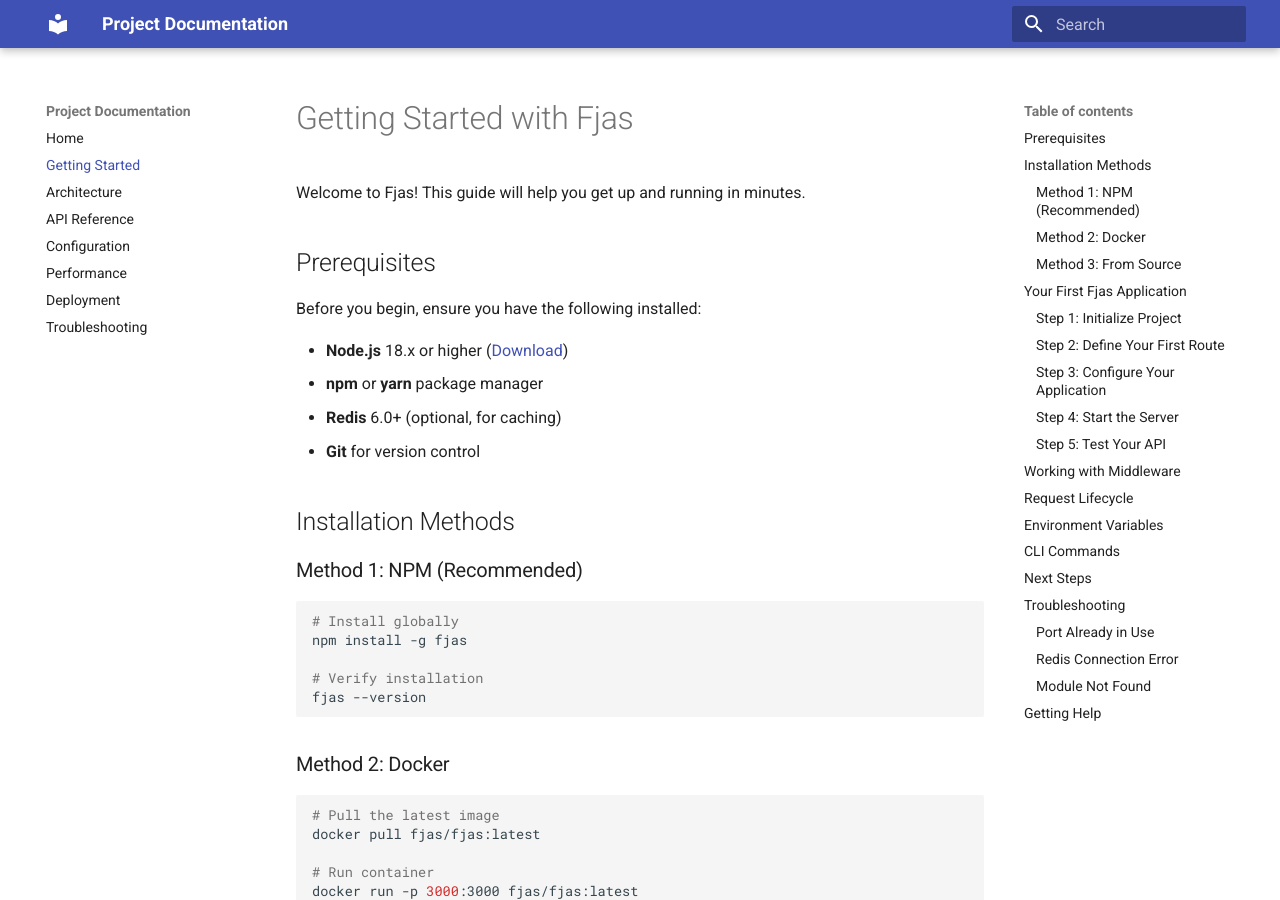
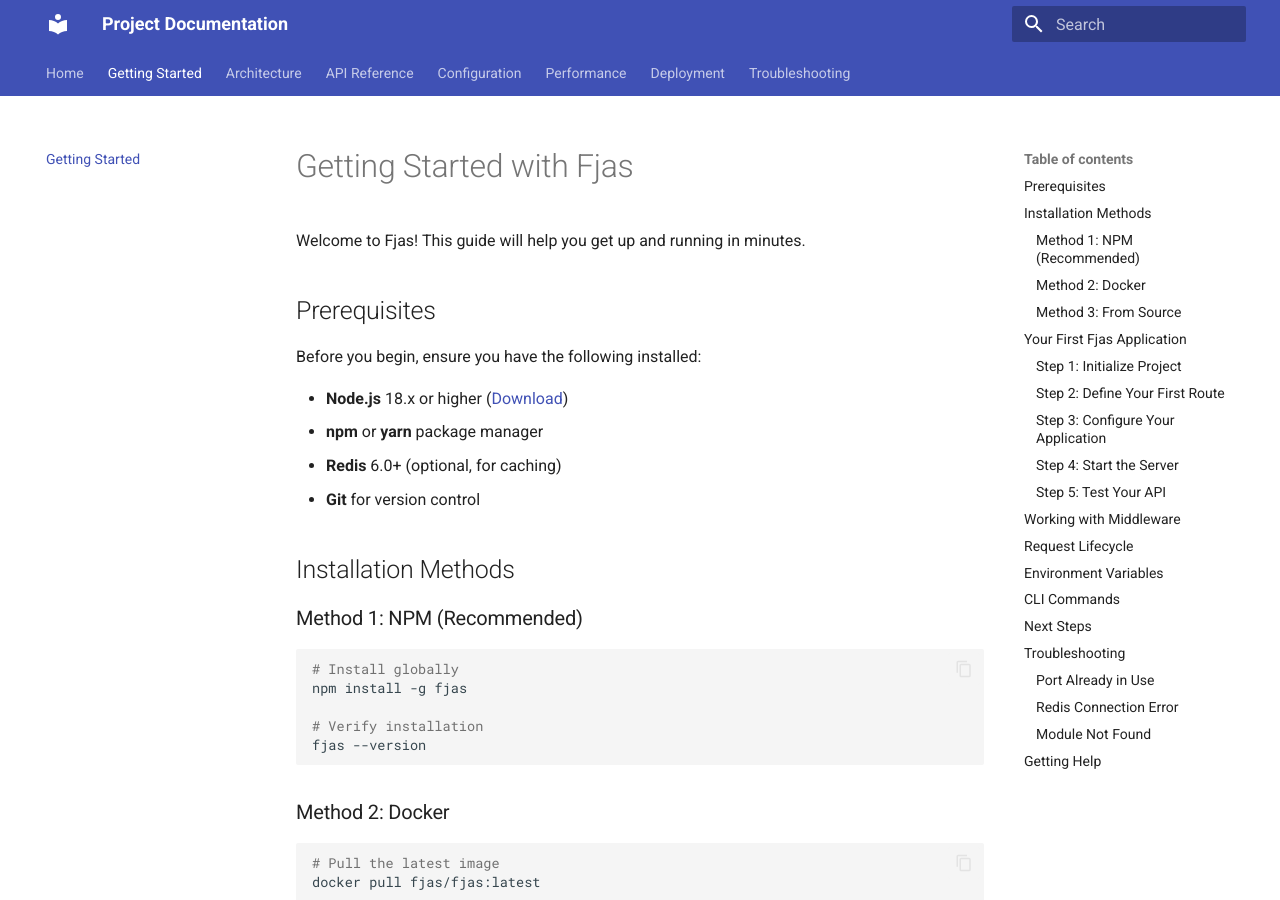
Before and after one commit to vismathomas/mkdocs-template, an MkDocs documentation site: the page built from docs/getting-started.md, in a window 1280 px wide and 900 px high. Built offline with MkDocs 1.6.1 and Material for MkDocs 9.7.7, drawn with Linux system fonts in a browser that asks for light colours.

```diff
--- a/mkdocs.yml
+++ b/mkdocs.yml
@@ -2,11 +2,20 @@ site_name: Project Documentation
 site_url: https://vismathomas.github.io/mkdocs-template/
 docs_dir: docs
 site_dir: site
+use_directory_urls: true
+
 theme:
   name: material
+  features:
+    - navigation.sections
+    - navigation.tabs
+    - content.code.copy
+    - content.code.annotate
+
 plugins:
   - search
   - mermaid2
+
 markdown_extensions:
   - admonition
   - footnotes
@@ -18,6 +27,7 @@ markdown_extensions:
   - pymdownx.details
   - pymdownx.tabbed
   - attr_list
+
 nav:
   - Home: index.md
   - Getting Started: getting-started.md
@@ -27,3 +37,7 @@ nav:
   - Performance: performance.md
   - Deployment: deployment.md
   - Troubleshooting: troubleshooting.md
+extra_javascript:
+  - https://unpkg.com/mermaid@10.4.0/dist/mermaid.esm.min.mjs
+extra:
+  base_path: /mkdocs-template/
```
